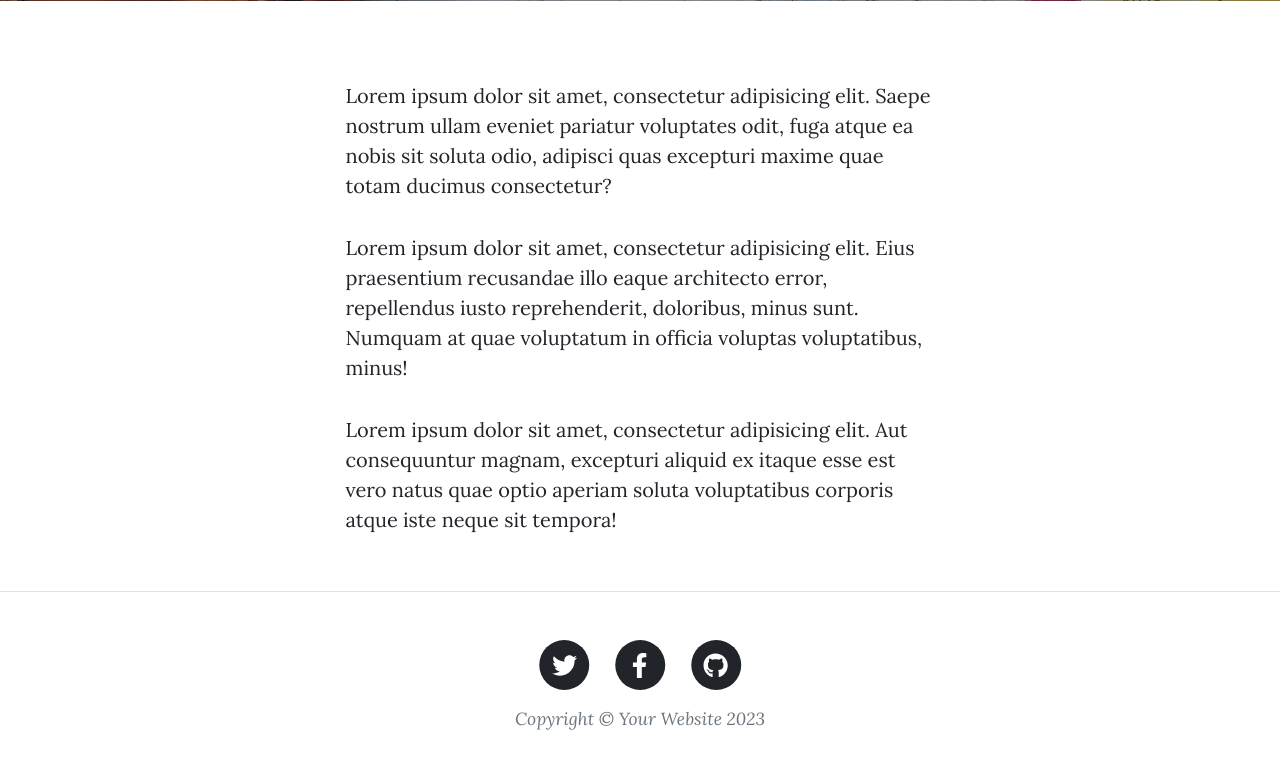
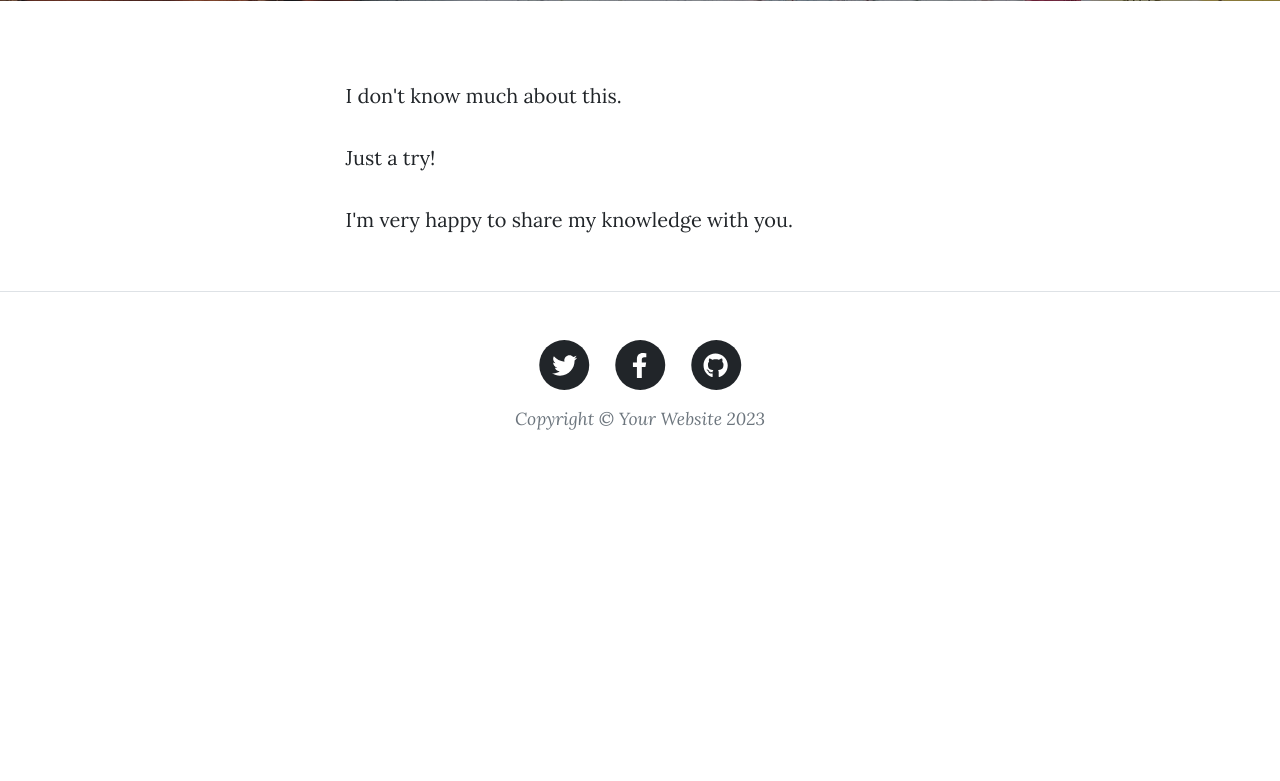
Before and after one commit to ranlin46/day-71-starting-files-blog-for-deployment, a Flask app: page /about in a window 1280 px wide. Shown: the part 531-1312 px from the top of the page. After the commit the page ends 961 px from the top, so only its background shows below. Run offline with Flask 3, Linux system fonts and the light colour scheme; some libraries are stand-ins or nearby versions.

Commit message:
change the detail

```diff
--- a/templates/about.html
+++ b/templates/about.html
@@ -22,22 +22,13 @@
     <div class="row gx-4 gx-lg-5 justify-content-center">
       <div class="col-md-10 col-lg-8 col-xl-7">
         <p>
-          Lorem ipsum dolor sit amet, consectetur adipisicing elit. Saepe
-          nostrum ullam eveniet pariatur voluptates odit, fuga atque ea nobis
-          sit soluta odio, adipisci quas excepturi maxime quae totam ducimus
-          consectetur?
+          I don't know much about this.
         </p>
         <p>
-          Lorem ipsum dolor sit amet, consectetur adipisicing elit. Eius
-          praesentium recusandae illo eaque architecto error, repellendus iusto
-          reprehenderit, doloribus, minus sunt. Numquam at quae voluptatum in
-          officia voluptas voluptatibus, minus!
+          Just a try!
         </p>
         <p>
-          Lorem ipsum dolor sit amet, consectetur adipisicing elit. Aut
-          consequuntur magnam, excepturi aliquid ex itaque esse est vero natus
-          quae optio aperiam soluta voluptatibus corporis atque iste neque sit
-          tempora!
+          I'm very happy to share my knowledge with you.
         </p>
       </div>
     </div>
--- a/templates/header.html
+++ b/templates/header.html
@@ -8,7 +8,7 @@
     />
     <meta name="description" content="" />
     <meta name="author" content="" />
-    <title>Angela's Blog</title>
+    <title>Morgan's Blog</title>
     {% block styles %}
     <!-- Load Bootstrap-Flask CSS here -->
     {{ bootstrap.load_css() }}
```
